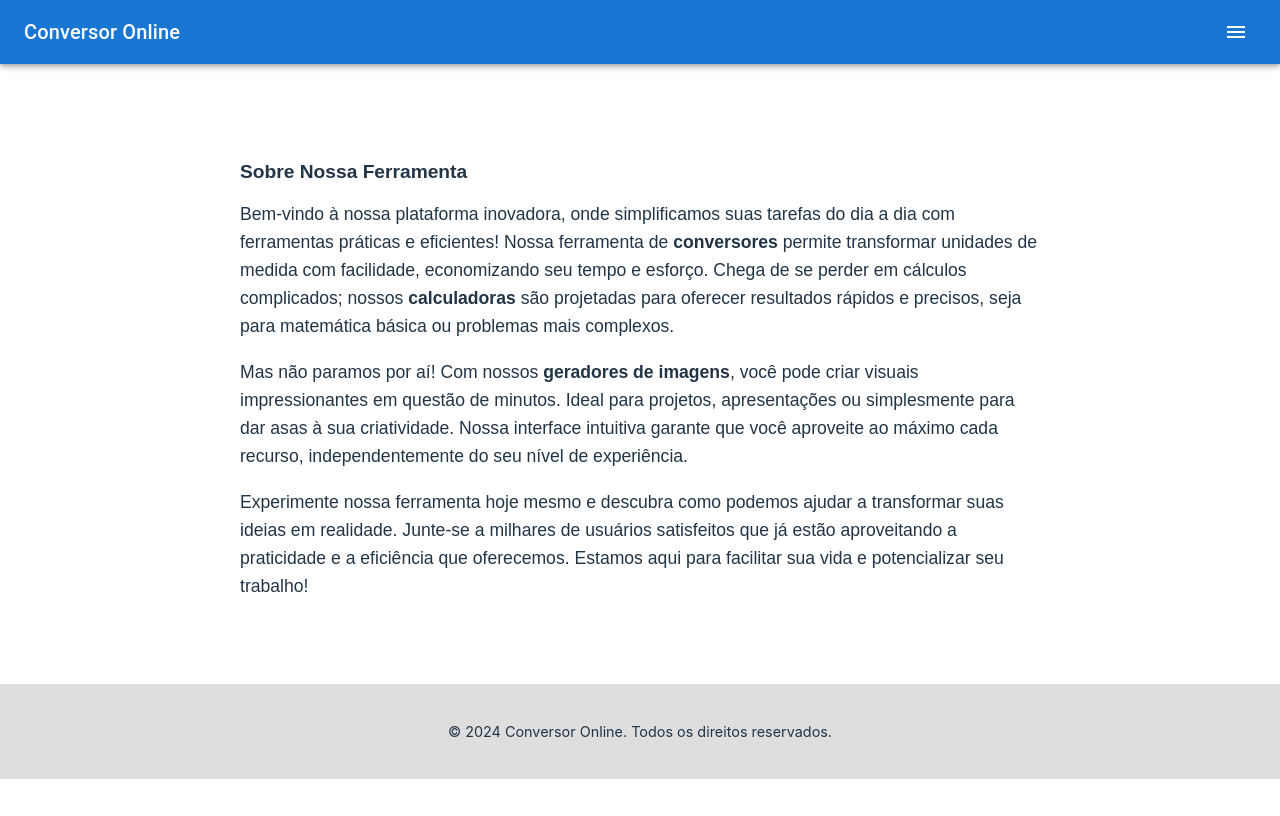
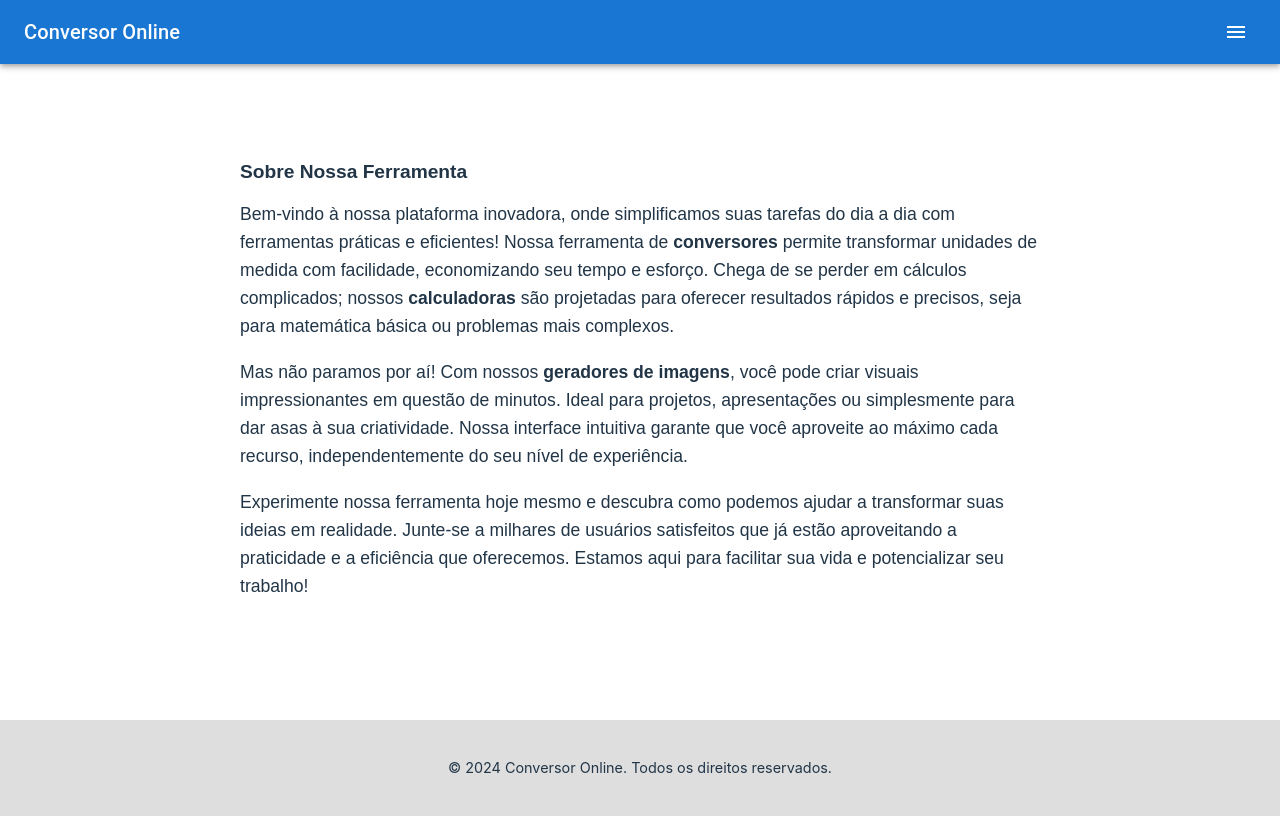
Before and after one commit to Front-LucasRibeiro/conversoronline, a React (Vite) app: page /sobre in a window 1280 px wide. Built offline with nearby package versions, Linux system fonts and the light colour scheme.

Commit message:
alinhando footer

```diff
--- a/src/pages/Sobre/index.tsx
+++ b/src/pages/Sobre/index.tsx
@@ -6,6 +6,7 @@ const styles = {
     fontFamily: 'Arial, sans-serif',
     lineHeight: '1.6',
     marginTop: '5%',
+    minHeight: '63vh',
   },
   title: {
     fontSize: '2rem',
@@ -20,7 +21,6 @@ const styles = {
 
 const Sobre = () => {
   return (
-    <div>
     <div style={styles.container}>
       <h1>Sobre Nossa Ferramenta</h1>
       <p style={styles.paragraph}>
@@ -40,7 +40,6 @@ const Sobre = () => {
         Estamos aqui para facilitar sua vida e potencializar seu trabalho!
       </p>
     </div>
-    </div>
   );
 };
 
```
Lines whose indentation alone changed are shown as unchanged.
